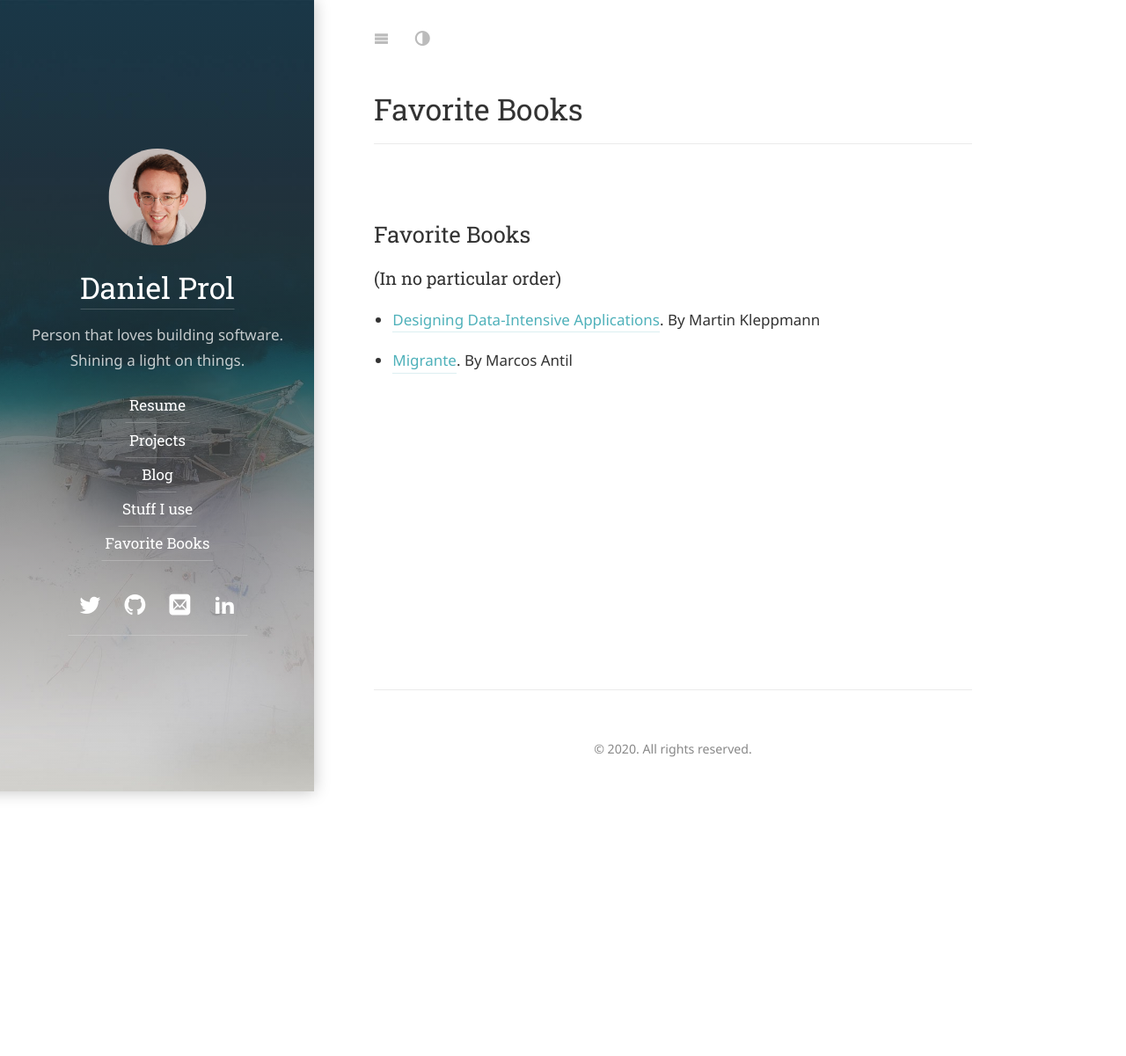
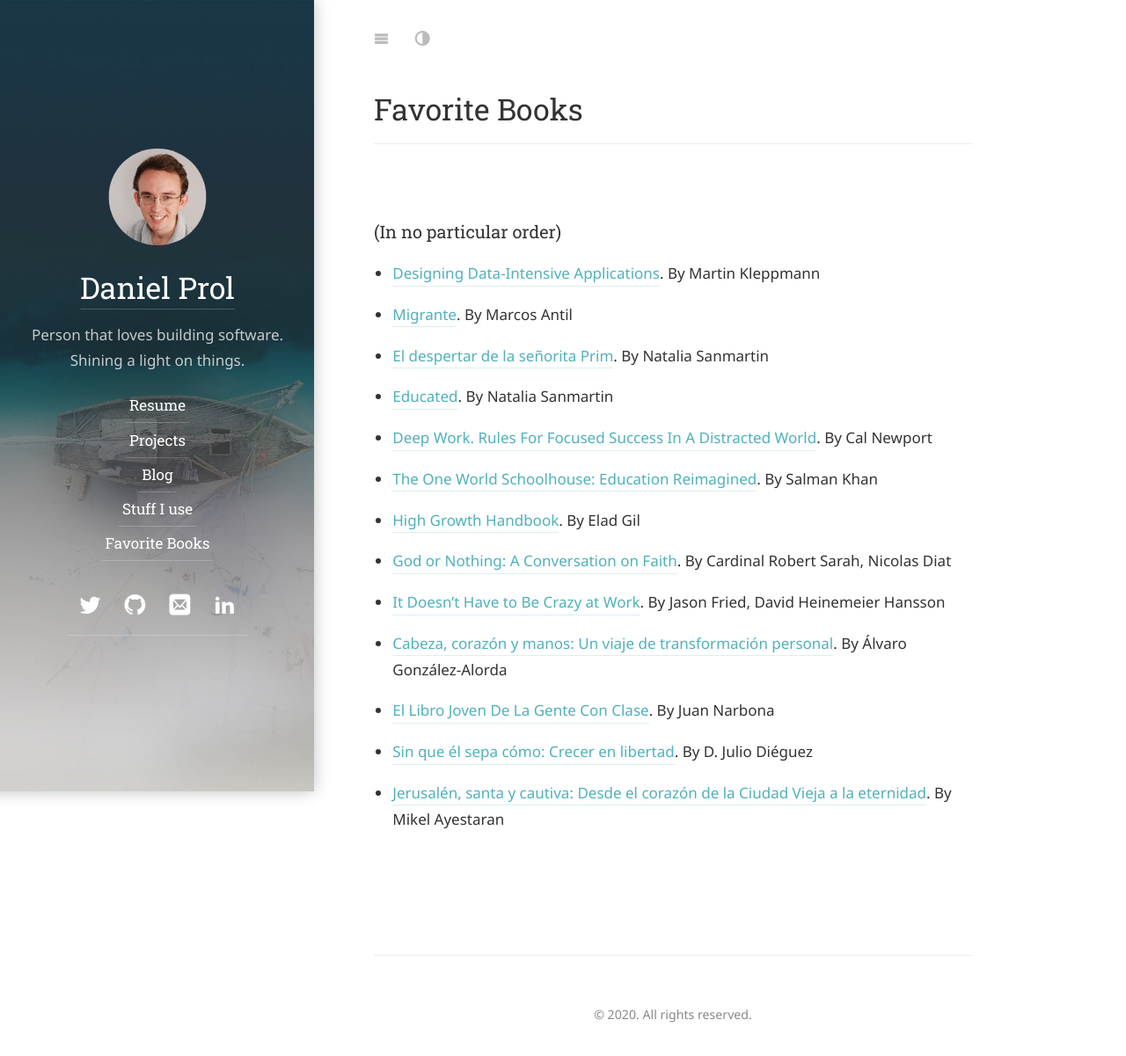
Before and after one commit to dprol/dprol.github.io, a Jekyll site: the page built from docs/books.md, in a window 1280 px wide. Shown: the whole page at 88% size. Built offline with Jekyll 4.4.1, drawn with Linux system fonts in a browser that asks for light colours; some web fonts are replaced; our own code applies the rules of GitHub Pages for plain Markdown files.

Commit message:
Update books.md

```diff
--- a/docs/books.md
+++ b/docs/books.md
@@ -5,11 +5,30 @@
 hide_description: true
 permalink: /books/
 ---
-
-## Favorite Books
-
 ### (In no particular order)
 
 * [Designing Data-Intensive Applications](https://www.oreilly.com/library/view/designing-data-intensive-applications/9781491903063/). By Martin Kleppmann
 
 * [Migrante](https://www.amazon.es/MIGRANTE-guatemalteco-emprendedor-tecnol%C3%B3gico-testimonio/dp/1096708566). By Marcos Antil
+
+* [El despertar de la señorita Prim](https://www.amazon.es/despertar-se%C3%B1orita-Autores-Espa%C3%B1oles-Iberoamericanos/dp/8408059874). By Natalia Sanmartin
+
+* [Educated](https://www.amazon.com/Educated-Memoir-Tara-Westover/dp/0399590501). By Natalia Sanmartin
+
+* [Deep Work. Rules For Focused Success In A Distracted World](https://www.amazon.es/Deep-Work-Focused-Success-Distracted/dp/0349411905). By Cal Newport
+
+* [The One World Schoolhouse: Education Reimagined](https://www.amazon.com/One-World-Schoolhouse-Education-Reimagined/dp/1455508381). By Salman Khan
+
+* [High Growth Handbook](https://growth.eladgil.com/). By Elad Gil
+
+* [God or Nothing: A Conversation on Faith](https://www.amazon.es/God-Nothing-Cardinal-Robert-Sarah/dp/1621640507). By Cardinal Robert Sarah, Nicolas Diat
+
+* [It Doesn't Have to Be Crazy at Work](https://www.amazon.com/Doesnt-Have-Be-Crazy-Work/dp/0062874780). By Jason Fried, David Heinemeier Hansson
+
+* [Cabeza, corazón y manos: Un viaje de transformación personal](https://www.amazon.es/Cabeza-coraz%C3%B3n-manos-transformaci%C3%B3n-personal-ebook/dp/B082Z9TN17). By Álvaro González-Alorda
+
+* [El Libro Joven De La Gente Con Clase](https://www.amazon.es/Libro-Joven-Gente-Clase-Biblioteca/dp/8432145874). By Juan Narbona
+
+* [Sin que él sepa cómo: Crecer en libertad](https://www.amazon.es/Sin-que-%C3%A9l-sepa-c%C3%B3mo/dp/B08CJQ6GS8/). By D. Julio Diéguez
+
+* [Jerusalén, santa y cautiva: Desde el corazón de la Ciudad Vieja a la eternidad](https://www.amazon.es/Jerusal%C3%A9n-santa-cautiva-coraz%C3%B3n-eternidad/dp/8499429866/). By Mikel Ayestaran
```
